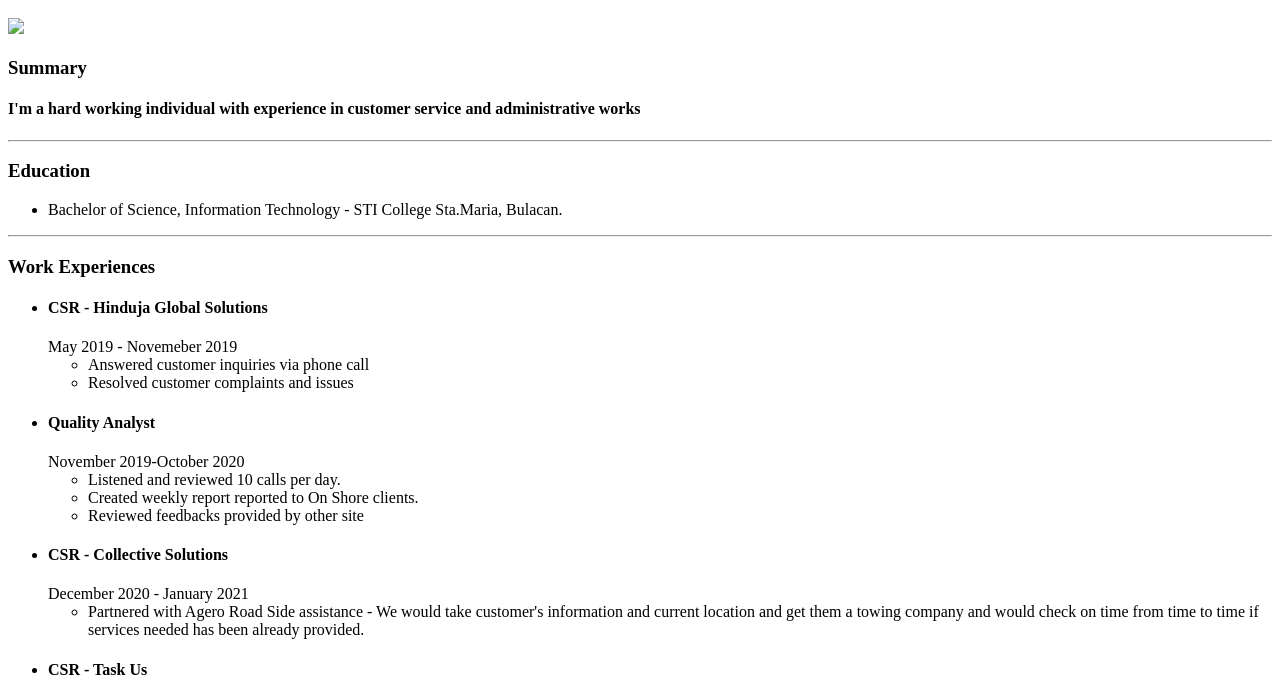
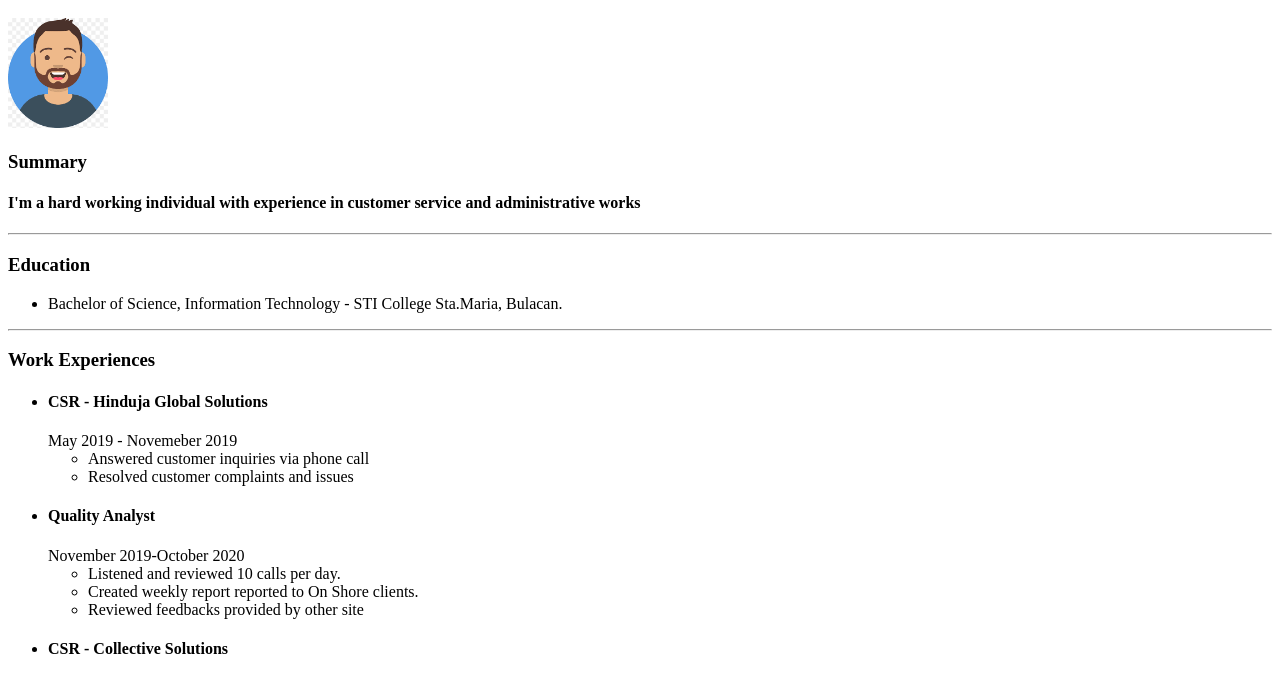
Before and after one commit to patdilen/capstoneproject1, a plain HTML site: page index.html in a window 1280 px wide. Shown: the part 120-799 px from the top of the page. Drawn offline with Linux system fonts and the light colour scheme; the site is published under a folder, as on GitHub Pages, so addresses that start at the root find nothing.

Commit message:
Update index.html

```diff
--- a/index.html
+++ b/index.html
@@ -3,7 +3,7 @@
     <head>
             <h1>My Resume</h1>
             <h1>Patrick Dilen Reyes</h1>
-            <img src="/avatar.png" width="100">
+            <img src="avatar.png" width="100">
             <br>
     </head>
 
```
